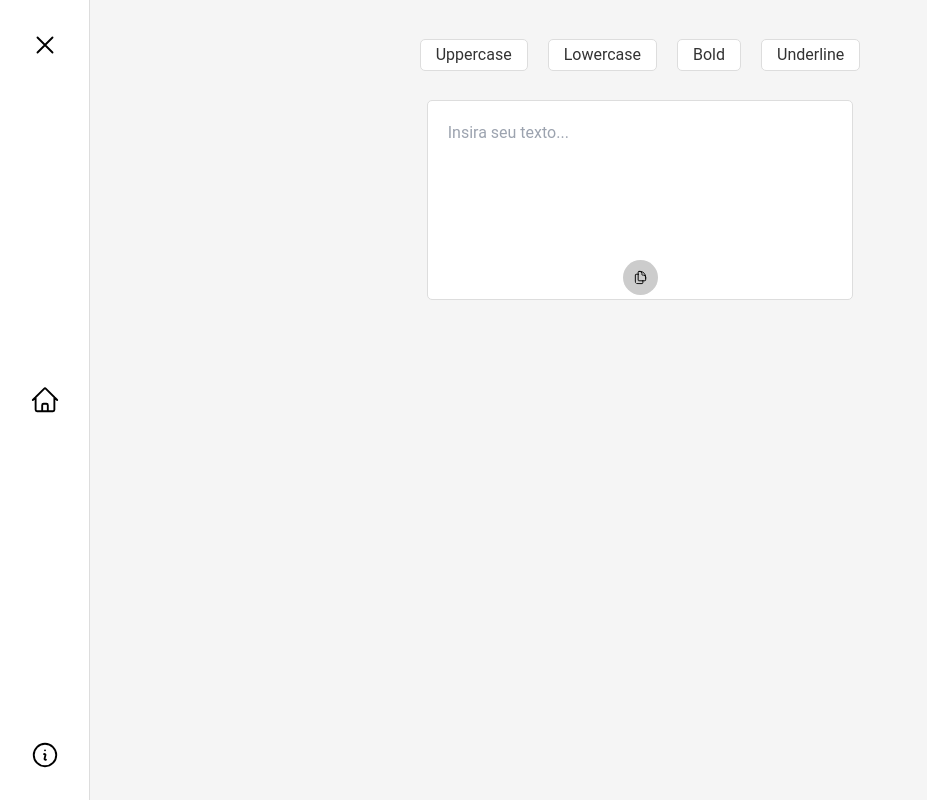
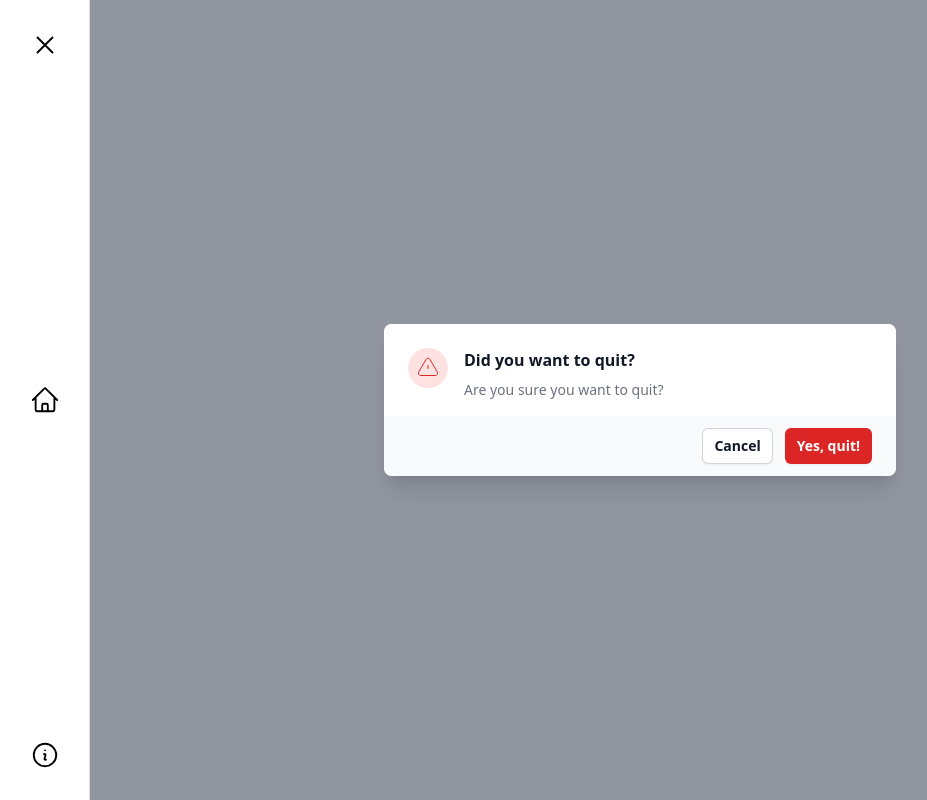
Before and after one commit to MarceloBxD/TransformTextWebApp, a React (Vite) app: page / in a window 1280 px wide. Both pictures are taken after a click on the picture 44 px from the left and 45 px from the top of the page. Shown: the whole page, without its empty margins (0-927 px from the left). Built offline with nearby package versions, Linux system fonts and the light colour scheme.

Commit message:
refactoring and adding tailwind css

```diff
--- a/src/App.tsx
+++ b/src/App.tsx
@@ -2,15 +2,80 @@ import { GlobalStyle } from "./GlobalStyle.js";
 import OptionsAreaContainer from "./components/OptionsArea";
 import Aside from "./components/Aside/index.js";
 import InputTextArea from "./components/InputTextArea/index.js";
+import { useApp } from "./contexts/ContextApi.js";
 
 function App() {
+  const { modalIsOpen, setModalIsOpen }: any = useApp();
   return (
     <>
       <Aside />
+      {!modalIsOpen ? (
+        <>
+          <OptionsAreaContainer />
+          <InputTextArea />
+          <GlobalStyle />
+        </>
+      ) : (
+        <div
+          className="relative z-10"
+          aria-labelledby="modal-title"
+          role="dialog"
+          aria-modal="true"
+        >
+          <div className="fixed inset-0 bg-gray-500 bg-opacity-75 transition-opacity"></div>
 
-      <OptionsAreaContainer />
-      <InputTextArea />
-      <GlobalStyle />
+          <div className="fixed inset-0 z-10 overflow-y-auto">
+            <div className="flex min-h-full items-end justify-center p-4 text-center sm:items-center sm:p-0">
+              <div className="relative transform overflow-hidden rounded-lg bg-white text-left shadow-xl transition-all sm:my-8 sm:w-full sm:max-w-lg">
+                <div className="bg-white px-4 pb-4 pt-5 sm:p-6 sm:pb-4">
+                  <div className="sm:flex sm:items-start">
+                    <div className="mx-auto flex h-12 w-12 flex-shrink-0 items-center justify-center rounded-full bg-red-100 sm:mx-0 sm:h-10 sm:w-10">
+                      <svg
+                        className="h-6 w-6 text-red-600"
+                        fill="none"
+                        viewBox="0 0 24 24"
+                        stroke="currentColor"
+                        aria-hidden="true"
+                      >
+                        <path d="M12 9v3.75m-9.303 3.376c-.866 1.5.217 3.374 1.948 3.374h14.71c1.73 0 2.813-1.874 1.948-3.374L13.949 3.378c-.866-1.5-3.032-1.5-3.898 0L2.697 16.126zM12 15.75h.007v.008H12v-.008z" />
+                      </svg>
+                    </div>
+                    <div className="mt-3 text-center sm:ml-4 sm:mt-0 sm:text-left">
+                      <h3
+                        className="text-base font-semibold leading-6 text-gray-900"
+                        id="modal-title"
+                      >
+                        Did you want to quit?
+                      </h3>
+                      <div className="mt-2">
+                        <p className="text-sm text-gray-500">
+                          Are you sure you want to quit?
+                        </p>
+                      </div>
+                    </div>
+                  </div>
+                </div>
+                <div className="bg-gray-50 px-4 py-3 sm:flex sm:flex-row-reverse sm:px-6">
+                  <button
+                    onClick={() => window.close()}
+                    type="button"
+                    className="inline-flex w-full justify-center rounded-md bg-red-600 px-3 py-2 text-sm font-semibold text-white shadow-sm hover:bg-red-500 sm:ml-3 sm:w-auto"
+                  >
+                    Yes, quit!
+                  </button>
+                  <button
+                    type="button"
+                    onClick={() => setModalIsOpen(false)}
+                    className="mt-3 inline-flex w-full justify-center rounded-md bg-white px-3 py-2 text-sm font-semibold text-gray-900 shadow-sm ring-1 ring-inset ring-gray-300 hover:bg-gray-50 sm:mt-0 sm:w-auto"
+                  >
+                    Cancel
+                  </button>
+                </div>
+              </div>
+            </div>
+          </div>
+        </div>
+      )}
     </>
   );
 }
--- /dev/null
+++ b/src/assets/images/svgs/index.ts
@@ -0,0 +1,4 @@
+export { default as IconHome } from "./home.svg";
+export { default as IconClose } from "./close.svg";
+export { default as IconHelp } from "./help.svg";
+export { default as copy } from "./copy.svg";
--- a/src/components/Aside/index.tsx
+++ b/src/components/Aside/index.tsx
@@ -1,25 +1,21 @@
 import { AsideContainer, AsideIconsArea } from "./styles";
-import close from "../../assets/images/svgs/close.svg";
-import home from "../../assets/images/svgs/home.svg";
-import help from "../../assets/images/svgs/help.svg";
+import { IconHome, IconHelp, IconClose } from "../../assets/images/svgs";
 
 import { useApp } from "../../contexts/ContextApi";
 
-import { useState } from "react";
-
 export default () => {
-  const { modalIsOpen, setModalIsOpen }: any = useApp();
+  const { setModalIsOpen }: any = useApp();
   return (
     <AsideContainer>
       <AsideIconsArea>
         <img
           style={{ cursor: "pointer" }}
           width={"30px"}
-          onClick={() => setModalIsOpen(modalIsOpen)}
-          src={close}
+          onClick={() => setModalIsOpen(true)}
+          src={IconClose}
         />
-        <img style={{ cursor: "pointer" }} width={"30px"} src={home} />
-        <img style={{ cursor: "pointer" }} width={"30px"} src={help} />
+        <img style={{ cursor: "pointer" }} width={"30px"} src={IconHome} />
+        <img style={{ cursor: "pointer" }} width={"30px"} src={IconHelp} />
       </AsideIconsArea>
     </AsideContainer>
   );
--- a/src/components/InputTextArea/index.tsx
+++ b/src/components/InputTextArea/index.tsx
@@ -1,24 +1,36 @@
-import { Container, Image, InputTextAreaContainer } from "./styles";
+import { Container, InputTextAreaContainer } from "./styles";
 
 import { useApp } from "../../contexts/ContextApi";
 
 import copy from "../../assets/images/svgs/copy.svg";
+import ToastTextCopied from "../ToastTextCopied";
 
 export default () => {
-  const { inputValue, setInputValue }: any = useApp();
+  const { inputValue, setInputValue, textCopied, setTextCopied }: any =
+    useApp();
 
   const copyInputValue = () => {
-    navigator.clipboard.writeText(inputValue);
+    if (!inputValue) {
+      setTextCopied(false);
+    } else {
+      setTextCopied(true);
+      navigator.clipboard.writeText(inputValue);
+    }
   };
 
   return (
     <Container>
+      {textCopied && <ToastTextCopied />}
       <InputTextAreaContainer
         value={inputValue}
         onChange={(e) => setInputValue(e.target.value)}
         placeholder="Insira seu texto..."
       ></InputTextAreaContainer>
-      <Image onClick={() => copyInputValue()} src={copy} />
+      <img
+        className="w-8 p-2 -mt-28 hover:scale-110 rounded-md cursor-pointer"
+        onClick={() => copyInputValue()}
+        src={copy}
+      />
     </Container>
   );
 };
--- a/src/components/InputTextArea/styles.ts
+++ b/src/components/InputTextArea/styles.ts
@@ -8,25 +8,6 @@ export const Container = styled.div`
   gap: 20px;
   align-items: center;
   justify-content: center;
-`;
-
-export const Image = styled.img`
-  width: 35px;
-  background-color: red;
-  display: flex;
-  height: 35px;
-  object-fit: cover;
-  border-radius: 50%;
-  background-color: #ccc;
-  padding: 10px;
-  margin-top: -110px;
-  cursor: pointer;
-  justify-content: flex-end;
-  transition: all 0.2s linear;
-
-  :hover {
-    transform: scale(1.05);
-  }
 `;
 
 export const InputTextAreaContainer = styled.textarea`
--- a/src/components/OptionsArea/index.tsx
+++ b/src/components/OptionsArea/index.tsx
@@ -26,16 +26,16 @@ export default () => {
   return (
     <OptionsAreaContainer>
       <OptionsAreaButton onClick={() => transformToUppercase()}>
-        Uppercase
+        UPPERCASE
       </OptionsAreaButton>
       <OptionsAreaButton onClick={() => transformToLowercase()}>
-        Lowercase
+        lowercase
       </OptionsAreaButton>
       <OptionsAreaButton onClick={() => transformToBold()}>
-        Bold
+        <TextBold>Bold</TextBold>
       </OptionsAreaButton>
       <OptionsAreaButton onClick={() => transformToUnderline()}>
-        Underline
+        <u>Underline</u>
       </OptionsAreaButton>
     </OptionsAreaContainer>
   );
--- /dev/null
+++ b/src/components/ToastTextCopied/index.tsx
@@ -0,0 +1,45 @@
+import { useApp } from "../../contexts/ContextApi";
+
+export default () => {
+  const { setTextCopied }: any = useApp();
+
+  return (
+    <div
+      id="toast-default"
+      className="flex absolute bottom-5 items-center w-full max-w-xs p-4 text-gray-500 bg-white rounded-lg shadow dark:text-gray-400 dark:bg-gray-800"
+      role="alert"
+    >
+      <div className="inline-flex items-center justify-center flex-shrink-0 w-8 h-8 text-blue-500 bg-blue-100 rounded-lg dark:bg-blue-800 dark:text-blue-200">
+        <svg
+          aria-hidden="true"
+          className="w-5 h-5"
+          fill="currentColor"
+          viewBox="0 0 20 20"
+          xmlns="http://www.w3.org/2000/svg"
+        >
+          <path d="M12.395 2.553a1 1 0 00-1.45-.385c-.345.23-.614.558-.822.88-.214.33-.403.713-.57 1.116-.334.804-.614 1.768-.84 2.734a31.365 31.365 0 00-.613 3.58 2.64 2.64 0 01-.945-1.067c-.328-.68-.398-1.534-.398-2.654A1 1 0 005.05 6.05 6.981 6.981 0 003 11a7 7 0 1011.95-4.95c-.592-.591-.98-.985-1.348-1.467-.363-.476-.724-1.063-1.207-2.03zM12.12 15.12A3 3 0 017 13s.879.5 2.5.5c0-1 .5-4 1.25-4.5.5 1 .786 1.293 1.371 1.879A2.99 2.99 0 0113 13a2.99 2.99 0 01-.879 2.121z"></path>
+        </svg>
+        <span className="sr-only">Fire icon</span>
+      </div>
+      <div className="ml-3 text-sm font-normal">Text copied with success!</div>
+      <button
+        onClick={() => setTextCopied(false)}
+        type="button"
+        className="ml-auto -mx-1.5 -my-1.5 bg-white text-gray-400 hover:text-gray-900 rounded-lg focus:ring-2 focus:ring-gray-300 p-1.5 hover:bg-gray-100 inline-flex h-8 w-8 dark:text-gray-500 dark:hover:text-white dark:bg-gray-800 dark:hover:bg-gray-700"
+        data-dismiss-target="#toast-default"
+        aria-label="Close"
+      >
+        <span className="sr-only">Close</span>
+        <svg
+          aria-hidden="true"
+          className="w-5 h-5"
+          fill="currentColor"
+          viewBox="0 0 20 20"
+          xmlns="http://www.w3.org/2000/svg"
+        >
+          <path d="M4.293 4.293a1 1 0 011.414 0L10 8.586l4.293-4.293a1 1 0 111.414 1.414L11.414 10l4.293 4.293a1 1 0 01-1.414 1.414L10 11.414l-4.293 4.293a1 1 0 01-1.414-1.414L8.586 10 4.293 5.707a1 1 0 010-1.414z"></path>
+        </svg>
+      </button>
+    </div>
+  );
+};
--- a/src/contexts/ContextApi.tsx
+++ b/src/contexts/ContextApi.tsx
@@ -5,8 +5,16 @@ export const AppContext = createContext({});
 export const AppProvider = ({ children }: any) => {
   const [inputValue, setInputValue] = useState("");
   const [modalIsOpen, setModalIsOpen] = useState(false);
+  const [textCopied, setTextCopied] = useState(false);
 
-  const value = { inputValue, setInputValue, modalIsOpen, setModalIsOpen };
+  const value = {
+    inputValue,
+    setInputValue,
+    modalIsOpen,
+    setModalIsOpen,
+    textCopied,
+    setTextCopied,
+  };
   return <AppContext.Provider value={value}>{children}</AppContext.Provider>;
 };
 
```
